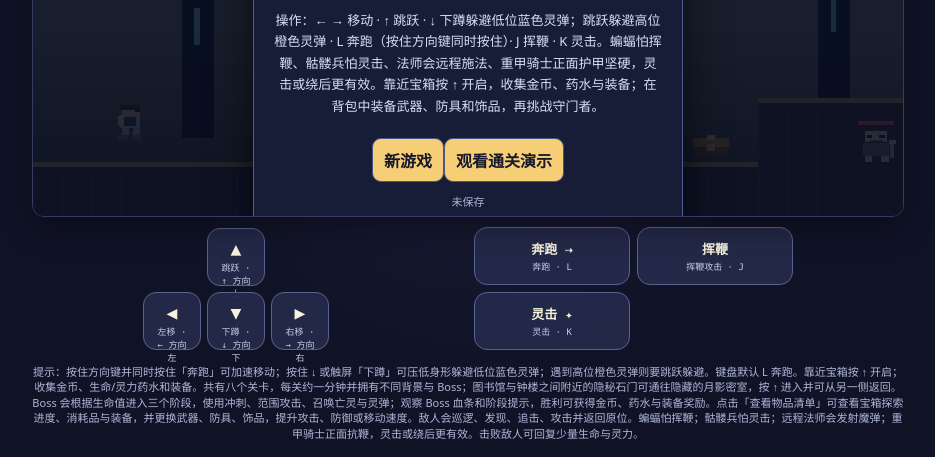
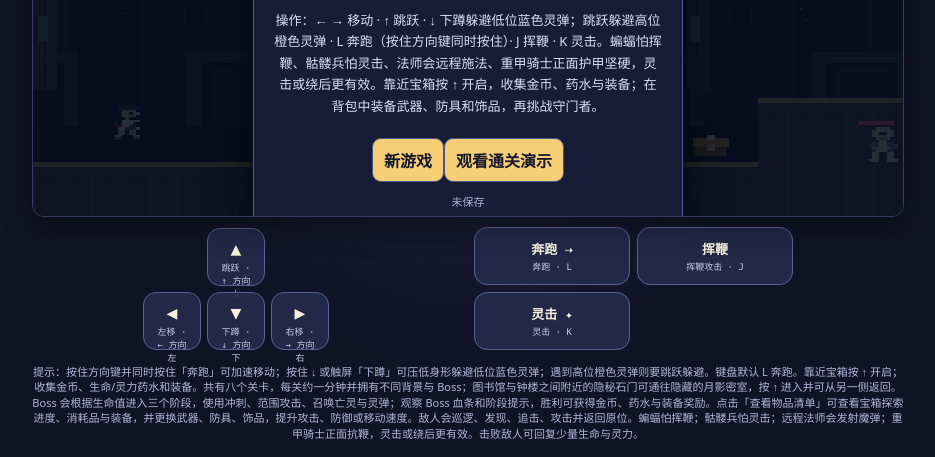
Before and after one commit to ouyangxinwei/oooo_study, a plain HTML site: page index.html in a window 1280 px wide. Shown: the part 343-800 px from the top of the page, without its empty margins (172-1107 px from the left). Drawn offline with Linux system fonts and the light colour scheme.

Commit message:
Add files via upload

```diff
--- a/index.html
+++ b/index.html
@@ -125,10 +125,6 @@ canvas{display:block;width:100%;height:100%;image-rendering:pixelated;touch-acti
 <script>
 (() => {
 const canvas = document.getElementById('game'), ctx = canvas.getContext('2d');
-const gothicBackground = new Image();
-gothicBackground.src = './assets/moonlit-gothic-background.png';
-gothicBackground.decoding = 'async';
-gothicBackground.onload = () => { if (typeof render === 'function') render(); };
 ctx.imageSmoothingEnabled = false;
 const W=480,H=270, keys={left:false,right:false,up:false,down:false,sprint:false,attack:false,magic:false};
 const hud={hpText:document.getElementById('hpText'),hpFill:document.getElementById('hpFill'),mpText:document.getElementById('mpText'),manaFill:document.getElementById('manaFill'),lootText:document.getElementById('lootText'),questFill:document.getElementById('questFill'),questPercent:document.getElementById('questPercent'),minionTask:document.getElementById('minionTask'),bossTask:document.getElementById('bossTask'),questStatus:document.getElementById('questStatus')};
@@ -350,29 +346,12 @@ function drawProceduralBackground(){
  castleAreas.slice(1).forEach(a=>{const x=a.start-camera;if(x>-42&&x<W+42){rect(x-5,105,10,121,'#514762');rect(x-2,117,4,109,'#17182e');rect(x-13,102,26,7,a.accent);rect(x-8,94,16,8,a.arch)}});
 }
 function drawBackground(){
- const area=getCastleArea();
- if(!gothicBackground.complete || !gothicBackground.naturalWidth){drawProceduralBackground();const fallbackTint=['rgba(5,18,52,.18)','rgba(9,36,29,.30)','rgba(43,12,54,.28)','rgba(64,19,28,.28)','rgba(4,46,66,.32)','rgba(12,50,24,.30)','rgba(43,14,68,.33)','rgba(68,10,35,.36)'][currentStage-1];rect(0,0,W,H,fallbackTint);text(stageProfile().title,W-142,15,stageProfile().accent,7);drawStageMotif();return;}
- // Pan across the panorama very slowly as the player explores the world.
- // The source art is a 2:1 panorama; draw it wider than the viewport and crop
- // the sides to create a subtle parallax-like sense of movement.
- const bgW=540,bgH=270;
- const maxPan=Math.max(0,bgW-W);
- const worldMax=Math.max(1,worldWidth-W);
- const pan=Math.max(0,Math.min(maxPan,(camera/worldMax)*maxPan));
- ctx.save();
- ctx.imageSmoothingEnabled=false;
- ctx.drawImage(gothicBackground,-Math.round(pan),0,bgW,bgH);
- // Gently tint each castle zone while keeping the new artwork visible.
- const stageTint=['rgba(5,18,52,.22)','rgba(9,36,29,.32)','rgba(43,12,54,.30)','rgba(64,19,28,.30)','rgba(4,46,66,.34)','rgba(12,50,24,.32)','rgba(43,14,68,.35)','rgba(68,10,35,.38)'][currentStage-1]||'rgba(5,12,32,.10)';
- const tint=stageTint;rect(0,0,W,H,tint);
- // Stage-specific ambient wash and distant silhouettes make each chapter read as a new biome.
- const sp=stageProfile();rect(0,0,W,3,sp.accent);for(let i=0;i<5;i++){const sx=((i*117-camera*(.12+i*.025))% (W+90)+(W+90))%(W+90)-35;rect(sx,70+(i%3)*12,18,125,sp.sky);rect(sx+4,57+(i%3)*12,10,18,sp.body);rect(sx+7,91+(i%2)*10,3,30,sp.accent);}
- drawStageMotif();text(sp.title, W-142, 15, sp.accent, 7);
- // A restrained lower vignette improves contrast for the hero and platforms.
- const grad=ctx.createLinearGradient(0,115,0,H);
- grad.addColorStop(0,'rgba(3,7,22,0)');grad.addColorStop(1,'rgba(2,5,17,.60)');
- ctx.fillStyle=grad;ctx.fillRect(0,115,W,H-115);
- ctx.restore();
+ drawProceduralBackground();
+ const tint=['rgba(5,18,52,.18)','rgba(9,36,29,.30)','rgba(43,12,54,.28)','rgba(64,19,28,.28)','rgba(4,46,66,.32)','rgba(12,50,24,.30)','rgba(43,14,68,.33)','rgba(68,10,35,.36)'][currentStage-1]||'rgba(5,12,32,.10)';
+ rect(0,0,W,H,tint);
+ const sp=stageProfile();
+ text(sp.title,W-142,15,sp.accent,7);
+ drawStageMotif();
 }
 function drawStageMotif(){
  const a=stageProfile().accent;
@@ -390,70 +369,41 @@ function drawPlatform(p){
  rect(x,p.y,p.w,H-p.y,'#33324b');rect(x,p.y,p.w,4,'#b7a36e');
  for(let xx=0;xx<p.w;xx+=16){rect(x+xx,p.y+8,1,Math.max(0,H-p.y-8),'#45425d');rect(x+xx+5,p.y+17,7,1,'#242a43')}
 }
+const pixelPalettes={
+ hero:{H:'#3a2438',S:'#e8c6a1',E:'#20233b',C:'#d8dbe4',M:'#35547b',R:'#8f2949',r:'#c34c68',L:'#aeb9d1',B:'#80604f',G:'#f6ce76'},
+ bat:{P:'#574c86',p:'#8270bb',E:'#ff687a',W:'#7665ad',w:'#d6c8f1'},
+ skeleton:{B:'#dad6c7',b:'#a8a391',E:'#25263b',T:'#786b65',A:'#737c92',W:'#b9b4a2'},
+ mage:{H:'#453b78',h:'#7664b9',R:'#574b91',E:'#8bd9ff',S:'#c5b5eb',B:'#302c58'},
+ knight:{S:'#b8c3d5',s:'#77839f',E:'#ffcf77',A:'#5e6b87',a:'#d0d8e7',B:'#707b95',W:'#b9c5d8'}
+};
+const pixelSprites={
+ hero:['..HHHH..','.HHHHHH.','.HSSSS..','.HSSESS..','..SSSS..','...S....','..CCCCC.','R.CCCM..','RRCCMM..','.CCMMMC.','.LL.LL..','.LL.LL..','LL...LL.','BB...BB.'],
+ bat:['....PP....','..PPPPPP..','.PPpPPpPP.','PPpPPPPpPP','PpPPPEPPpP','..PPPPPP..','...PppP...','..W....W..','.WW....WW.','WW......WW','..w....w..','...w..w...'],
+ skeleton:['....BBBB....','...BBBBBB...','...BBEEBB...','...BBBBBB...','....BbbB....','.....BB......','...AABBAA....','..AAABBAAA...','..AABBBBBA...','...AABBBA....','...BB..BB....','...BB..BB....','...BB..BB....','..BBB..BBB...'],
+ mage:['....HHHH....','...HHHHHH...','..HHHHHHHH..','...HE..EH....','....EEEE....','.....EE......','...RRRRRR....','..RRRRRRRR...','..RRRERRRR...','...RRRRRR....','...BB..BB....','...BB..BB....','...BB..BB....','..BBB..BBB...'],
+ knight:['...SSSSSS....','..SSSSSSSS...','..ssEEEEss...','...SSSSSS....','...AAAAAA....','..AAAAAAAA...','..AAaAAaAA...','..AAAAAAAA...','..AAAAWAAA...','...AAAAAA....','..SS....SS...','..SS....SS...','..SS....SS...','..BBB..BBB...']
+};
+function drawPixelSprite(rows,x,y,palette,scale=2,flip=false){ctx.save();const width=Math.max(...rows.map(row=>row.length));rows=rows.map(row=>row.padEnd(width,'.'));if(flip){ctx.translate(x+width*scale,y);ctx.scale(-1,1);x=0;y=0}for(let row=0;row<rows.length;row++){for(let col=0;col<rows[row].length;col++){const color=palette[rows[row][col]];if(color)rect(x+col*scale,y+row*scale,scale,scale,color)}}ctx.restore()}
 function drawHero(){
- const x=player.x-camera, y=player.y;
- const state=player.animState;
- const phase=player.anim*12;
- const runPhase=Math.sin(phase*1.35);
- const idleBreath=Math.sin(phase*.45)*.7;
- const isRun=state==='run', isJump=state==='jump', isFall=state==='fall';
- const isAttack=state==='attack', isHurt=state==='hurt', isDead=state==='dead', isCrouch=state==='crouch'||(state==='attack'&&player.attackStyle==='crouch'), isHang=state==='hang';
- const bob=isCrouch?0:isRun?Math.abs(runPhase)*1.5:isJump?-1.5:isFall?1.5:idleBreath;
- const legSwing=isRun?runPhase*3.4:0;
- const hurtFlash=isHurt || (player.invuln>0 && Math.floor(tick*18)%2===0);
- if(hurtFlash)ctx.globalAlpha=.55;
- if(isDead){
-   // Death pose: fallen body, dropped head silhouette and fading cape.
-   ctx.save();ctx.translate(x+8,y+player.h-5);ctx.rotate(player.face===1?.9:-.9);
-   rect(-8,-13,15,8,'#c6c9d8');rect(-10,-12,5,7,'#8f2949');rect(4,-16,7,7,'#e8c6a1');rect(4,-18,8,3,'#4b2d3d');rect(-7,-5,6,3,'#8a6b58');rect(4,-6,7,3,'#8a6b58');ctx.restore();ctx.globalAlpha=1;return;
- }
- // Ledge-grab pose: arms visibly reach for the platform edge.
- if(isHang){rect(x+3,y+8,10,12,'#8f2949');rect(x+4,y+8,10,10,'#c6c9d8');rect(x+6,y+10,7,6,'#2d4d72');rect(x+4,y+1,10,8,'#e8c6a1');rect(x+3,y,11,4,'#4b2d3d');rect(x+(player.hangSide==='left'?12:-2),y+2,5,3,'#e8c6a1');rect(x+2,y+18,5,4,'#b7bfd9');rect(x+10,y+18,5,4,'#b7bfd9');rect(x+1,y+22,5,3,'#8a6b58');rect(x+10,y+22,5,3,'#8a6b58');ctx.globalAlpha=1;return}
- // Crouch pose lowers the head and folds the cape to make the low profile readable.
- if(isCrouch){rect(x+3,y+player.h-5,10,4,'#8f2949');rect(x+5,y+player.h-3,6,3,'#c34c68');rect(x+2,y+player.h-10,12,6,'#c6c9d8');rect(x+7,y+player.h-14,8,7,'#e8c6a1');rect(x+8,y+player.h-15,8,3,'#4b2d3d');rect(x+1,y+player.h-5,5,3,'#8a6b58');rect(x+11,y+player.h-5,5,3,'#8a6b58');if(player.attackT>0&&player.attackStyle==='crouch'){const progress=1-player.attackT/player.attackDuration;const sx=x+(player.face===1?13:3),sy=y+player.h-9,reach=player.attackRange;let ex=sx+player.face*(progress<.28?9:progress<.68?reach:reach*.65),ey=sy+(progress<.28?-2:progress<.68?-1:4);ctx.strokeStyle='#f6ce76';ctx.lineWidth=2.5;ctx.lineCap='round';ctx.beginPath();ctx.moveTo(sx,sy);ctx.quadraticCurveTo(sx+player.face*reach*.52,sy-3,ex,ey);ctx.stroke();rect(ex-1,ey-1,4,3,'#fff0b0')}ctx.globalAlpha=1;return}
- // Cape reacts to movement and hurt/attack poses.
- const capeShift=isAttack?player.face*2:isHurt?-2:Math.sin(phase*.7)*1.5;
- rect(x+3+capeShift,y+9+bob,player.face===1?7:6,13,'#8f2949');
- rect(x+(player.face===1?2:10)+capeShift,y+12+bob,3,6,'#c34c68');
- // Legs use separate poses for running, jumping, falling, and recoil.
- if(isJump){rect(x+3,y+18+bob,5,5,'#b7bfd9');rect(x+10,y+17+bob,4,6,'#b7bfd9');rect(x+1,y+22+bob,5,3,'#8a6b58');rect(x+10,y+22+bob,5,3,'#8a6b58')}
- else if(isFall){rect(x+3,y+18+bob,5,6,'#b7bfd9');rect(x+10,y+19+bob,4,6,'#b7bfd9');rect(x+1,y+23+bob,5,3,'#8a6b58');rect(x+10,y+24+bob,5,3,'#8a6b58')}
- else if(isHurt){rect(x+2,y+18,5,6,'#b7bfd9');rect(x+10,y+17,5,6,'#b7bfd9');rect(x,y+23,5,3,'#8a6b58');rect(x+11,y+23,5,3,'#8a6b58')}
- else {rect(x+4+legSwing,y+17+bob,4,7,'#b7bfd9');rect(x+10-legSwing,y+17+bob,4,7,'#b7bfd9');rect(x+2+legSwing,y+24+bob,5,4,'#8a6b58');rect(x+10-legSwing,y+24+bob,5,4,'#8a6b58')}
- // Torso lean communicates action state.
- const lean=isAttack?player.face*1.5:isHurt?-player.face*2:isJump?player.face*.5:0;
- rect(x+3+lean,y+8+bob,11,11,'#c6c9d8');rect(x+5+lean,y+10+bob,7,7,'#2d4d72');
- rect(x+2+lean,y+9+bob,3,7,'#e2d7c6');
- // Head and hair; hurt pose lowers the head slightly.
- const headDrop=isHurt?2:0;
- rect(x+4+lean,y+1+bob+headDrop,10,8,'#e8c6a1');rect(x+3+lean,y+bob+headDrop,11,4,'#4b2d3d');rect(x+11+lean,y+4+bob+headDrop,3,2,'#191d31');
- // Attack wind-up, active swing, and recovery are distinct visual phases.
- if(player.attackT>0){
-   const progress=1-player.attackT/player.attackDuration;const reach=player.attackRange;
-   const sx=x+(player.face===1?13:3),sy=y+12+bob;
-   let ex,ey,mx,my;
-   if(progress<.28){ex=sx+player.face*9;ey=sy-8;mx=sx+player.face*4;my=sy-7}
-   else if(progress<.68){ex=sx+player.face*reach;ey=sy+Math.sin((progress-.28)/.4*Math.PI)*-9;mx=sx+player.face*reach*.53;my=sy-8}
-   else {ex=sx+player.face*(reach*.65);ey=sy+5;mx=sx+player.face*reach*.42;my=sy+2}
-   ctx.strokeStyle='#f6ce76';ctx.lineWidth=2.5;ctx.lineCap='round';ctx.beginPath();ctx.moveTo(sx,sy);ctx.quadraticCurveTo(mx,my,ex,ey);ctx.stroke();rect(ex-1,ey-1,4,3,'#fff0b0');
-   if(progress>.25&&progress<.72){ctx.strokeStyle='#fff0b077';ctx.lineWidth=1;ctx.beginPath();ctx.moveTo(sx,sy-3);ctx.lineTo(ex-player.face*6,ey-5);ctx.stroke()}
- }
- if(player.magicT>0){rect(x-4,y-4,24,36,'#7b9cff33');rect(x+5,y+3,6,2,'#b7d7ff')}
+ const x=player.x-camera,y=player.y,state=player.animState,phase=player.anim*12;
+ const crouch=state==='crouch'||(state==='attack'&&player.attackStyle==='crouch');
+ const hurt=state==='hurt'||(player.invuln>0&&Math.floor(tick*18)%2===0);
+ if(hurt)ctx.globalAlpha=.58;
+ if(state==='dead'){ctx.save();ctx.translate(x+8,y+player.h-4);ctx.rotate(player.face===1?.9:-.9);drawPixelSprite(pixelSprites.hero,-8,-24,pixelPalettes.hero,2);ctx.restore();ctx.globalAlpha=1;return}
+ const bob=state==='run'?Math.abs(Math.sin(phase*1.35))*1.2:state==='jump'?-1:state==='fall'?1:state==='idle'?Math.sin(phase*.45)*.5:0;
+ if(crouch)drawPixelSprite(['........','........','........','........','........','........','........','RRCCMM..','.CCMMMC.','.LL.LL..','LL...LL.','BB...BB.'],x,y+player.h-24,pixelPalettes.hero,2,player.face<0);
+ else drawPixelSprite(pixelSprites.hero,x,y+bob,pixelPalettes.hero,2,player.face<0);
+ if(state==='hang'){rect(x+(player.hangSide==='left'?12:0),y+2,4,3,'#e8c6a1')}
+ if(player.attackT>0){const progress=1-player.attackT/player.attackDuration,reach=player.attackRange,sx=x+(player.face===1?13:3),sy=y+12+bob;let ex=sx+player.face*(progress<.28?9:progress<.68?reach:reach*.65),ey=sy+(progress<.28?-7:progress<.68?-2:5);ctx.strokeStyle='#f6ce76';ctx.lineWidth=2;ctx.beginPath();ctx.moveTo(sx,sy);ctx.quadraticCurveTo(sx+player.face*reach*.5,sy-5,ex,ey);ctx.stroke();rect(ex-1,ey-1,3,3,'#fff0b0')}
+ if(player.magicT>0){rect(x-4,y-3,24,34,'#7b9cff33');rect(x+5,y+3,6,2,'#b7d7ff')}
  ctx.globalAlpha=1;
 }
 function drawEnemy(e){
  const x=e.x-camera,y=e.y;if(x<-40||x>W+40)return;
  if(e.hitFlash>0){ctx.globalAlpha=.55;e.hitFlash=Math.max(0,e.hitFlash-.025)}
- if(e.kind==='bat'){
-  rect(x+4,y+6,14,9,'#554b83');rect(x+7,y+3,8,8,'#8c7ac4');rect(x+9,y+6,2,2,'#ff687a');rect(x+13,y+6,2,2,'#ff687a');
-  const wing=Math.sin(tick*18+e.phase)>0?3:0;rect(x+wing,y+5,5,7,'#7264a8');rect(x+16-wing,y+5,5,7,'#7264a8');rect(x+8,y+14,2,4,'#d7c9f5');rect(x+14,y+14,2,4,'#d7c9f5');
- }else if(e.kind==='skeleton'){
-  rect(x+4,y+3,12,9,'#d9d5c5');rect(x+5,y+6,3,3,'#24253c');rect(x+12,y+6,3,3,'#24253c');rect(x+7,y+10,7,2,'#786b65');rect(x+3,y+13,14,10,'#737c92');rect(x+4,y+23,4,5,'#d9d5c5');rect(x+13,y+23,4,5,'#d9d5c5');rect(x+18,y+12,2,13,'#b9b4a2');rect(x+17,y+10,4,4,'#e5dfcc');
- }else if(e.kind==='mage'){
-  rect(x+3,y+2,15,9,'#453b78');rect(x+1,y+8,19,4,'#6d5db0');rect(x+4,y+11,13,13,'#544a91');rect(x+7,y+6,3,3,'#8bd9ff');rect(x+13,y+6,3,3,'#8bd9ff');rect(x+6,y+24,4,4,'#302c58');rect(x+13,y+24,4,4,'#302c58');rect(x+19,y+13,3,9,'#b7a5e9');rect(x+18,y+10,5,5,'#8bd9ff');
- }else if(e.kind==='knight'){
-  rect(x+4,y+2,16,9,'#b8c3d5');rect(x+3,y+5,18,5,'#727e9b');rect(x+7,y+6,10,3,'#ffcf77');rect(x+2,y+11,20,12,'#5e6b87');rect(x+4,y+13,16,7,'#a8b5cb');rect(x+1,y+12,5,12,'#c0cada');rect(x+18,y+12,5,12,'#c0cada');rect(x+4,y+23,6,5,'#77829b');rect(x+15,y+23,6,5,'#77829b');rect(x+21,y+13,3,13,'#b9c5d8');
- }
+ const rows=pixelSprites[e.kind];if(rows)drawPixelSprite(rows,x+(e.kind==='bat'?-1:0),y,pixelPalettes[e.kind],2,e.vx<0);
+ if(e.kind==='bat'){const flap=Math.sin(tick*18+e.phase)>0?2:0;rect(x-flap,y+8,4,6,'#7665ad');rect(x+e.w+flap-4,y+8,4,6,'#7665ad')}
+ if(e.kind==='knight')rect(x+20,y+11,3,14,'#b9c5d8');
  rect(x,y-5,e.w,3,'#383b51');rect(x,y-5,e.w*Math.max(0,e.hp/e.max),3,'#ff687a');
  if(e.state==='chase')text('!',x+e.w/2-2,y-10,'#ffce79',7);
  ctx.globalAlpha=1;
@@ -557,15 +507,32 @@ function startDemo(){
 }
 function driveDemo(dt){
  if(!demoMode)return;
- // 演示采用稳定的自动推进，不依赖玩家按键或碰撞寻路，避免卡在平台边缘导致演示停滞。
  Object.keys(keys).forEach(k=>keys[k]=false);
- player.hanging=false;player.hangPlatform=null;player.crouching=false;player.h=player.standH;
- player.y=floorY-player.h;player.vy=0;player.onGround=true;
- player.x=Math.min(worldWidth-player.w,player.x+105*dt);player.face=1;
+ player.face=1;
+ // Keep the walkthrough on the normal movement and collision path. Jump before a raised platform blocks the route.
+ if(player.hanging){keys.up=true;return}
+ keys.right=true;keys.sprint=true;
+ const obstacle=platforms.filter(p=>p.y<floorY&&p.x+p.w>player.x+player.w&&p.x<player.x+player.w+58).sort((a,b)=>a.x-b.x)[0];
+ if(player.onGround&&obstacle&&obstacle.x>=player.x+player.w-12)keys.up=true;
+ // Read incoming hostile trajectories and choose the matching dodge while grounded.
+ const incoming=projectiles.find(p=>{if(!p.hostile||!p.vx)return false;const eta=(player.x+player.w/2-p.x)/p.vx;return eta>0&&eta<.55});
+ if(incoming&&player.onGround){if(incoming.y>=player.y+7)keys.down=true;else if(incoming.y>=player.y-22)keys.up=true}
+ if(bossSpawned&&boss.alive){
+  if(boss.dashTimer>0&&Math.abs(player.x-boss.x)<105&&player.onGround)keys.up=true;
+  if(boss.aoeTimer>0&&boss.aoeTimer<.55&&Math.abs(player.x-boss.x)<155&&player.onGround)keys.up=true;
+ }
  const target=enemies.find(e=>e.alive&&e.x<=player.x+player.w+62);
- if(target){target.hp-=Math.max(0,dt)*150;if(target.hp<=0)registerMinionDefeat(target);}
- if(player.x>1110&&!bossSpawned){bossSpawned=true;hud.lootText.textContent=loot+' · '+stageProfile().name+'出现！';updateBossHud();}
- if(bossSpawned&&boss.alive&&player.x>=boss.x-90){boss.hp-=Math.max(0,dt)*180;boss.flash=.06;if(boss.hp<=0)registerBossDefeat();}
+ if(target){
+  const distance=Math.abs((target.x+target.w/2)-(player.x+player.w/2));
+  if(distance<68){keys.right=false;keys.attack=true;if(target.kind==='mage'||target.kind==='knight'||target.kind==='bat')keys.magic=true}
+  // Demo assistance keeps the encounter moving, while the visible whip and magic follow real combat timing.
+  if(distance<68){target.hp-=dt*(target.kind==='bat'?135:target.kind==='knight'?95:115);target.hitFlash=.05;if(target.hp<=0)registerMinionDefeat(target)}
+ }
+ if(player.x>1110&&!bossSpawned){bossSpawned=true;hud.lootText.textContent=loot+' · '+stageProfile().name+'出现！';updateBossHud()}
+ if(bossSpawned&&boss.alive){
+  const distance=Math.abs((player.x+player.w/2)-(boss.x+boss.w/2));
+  if(distance<128){keys.right=false;keys.attack=true;keys.magic=true;boss.hp-=dt*155;boss.flash=.06;if(boss.hp<=0)registerBossDefeat()}
+ }
 }
 function update(dt){
  driveDemo(dt);
--- a/sw.js
+++ b/sw.js
@@ -1,5 +1,5 @@
-const CACHE_NAME = 'moonlit-keep-v27';
-const ASSETS = ['./', './index.html', './manifest.webmanifest', './icon.svg', './assets/moonlit-gothic-background.png'];
+const CACHE_NAME = 'moonlit-keep-v30';
+const ASSETS = ['./', './index.html', './manifest.webmanifest', './icon.svg'];
 self.addEventListener('install', event => {
   event.waitUntil(caches.open(CACHE_NAME).then(cache => cache.addAll(ASSETS)));
   self.skipWaiting();
```
Also changed, not shown: 2 other files.
